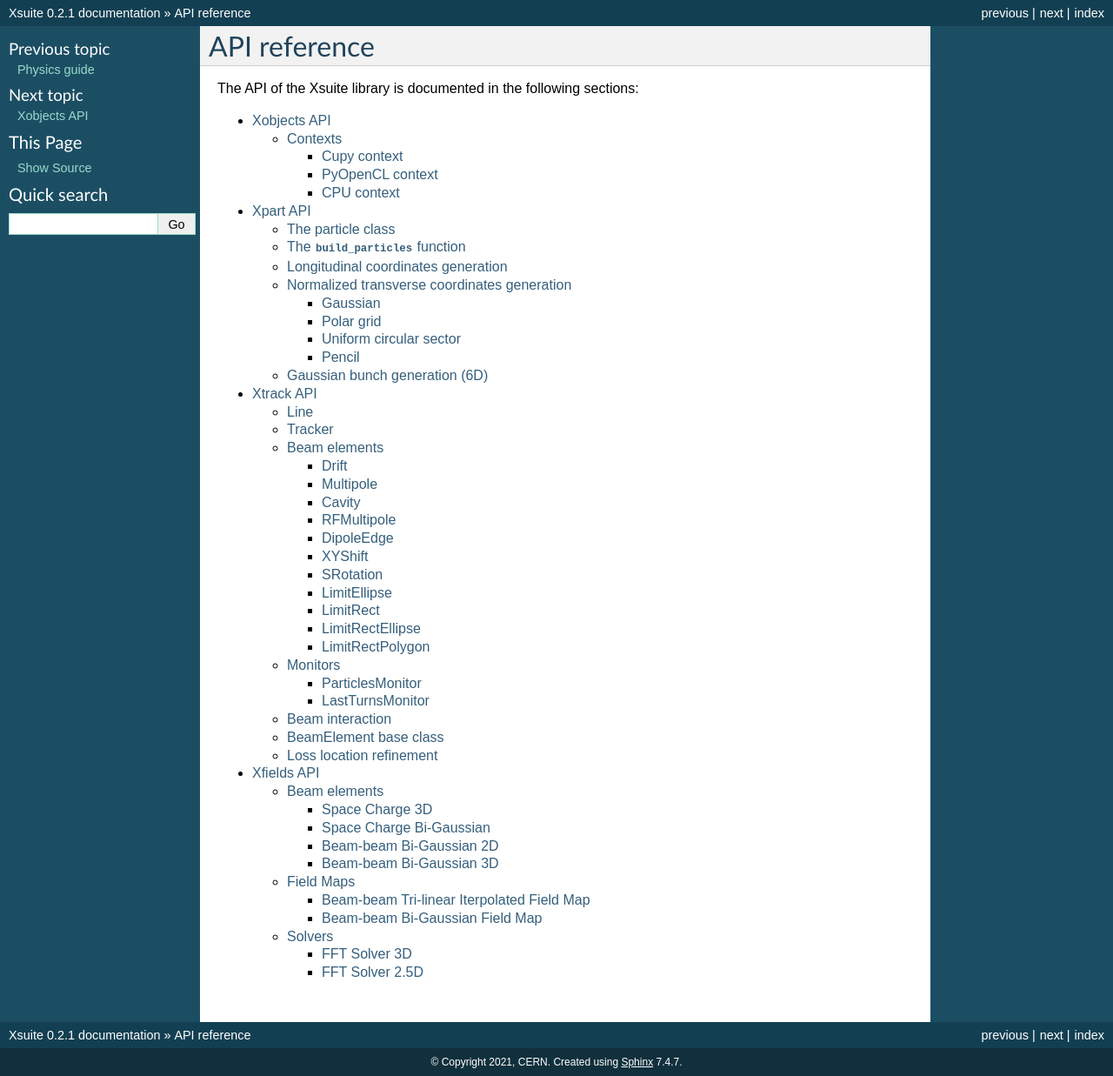
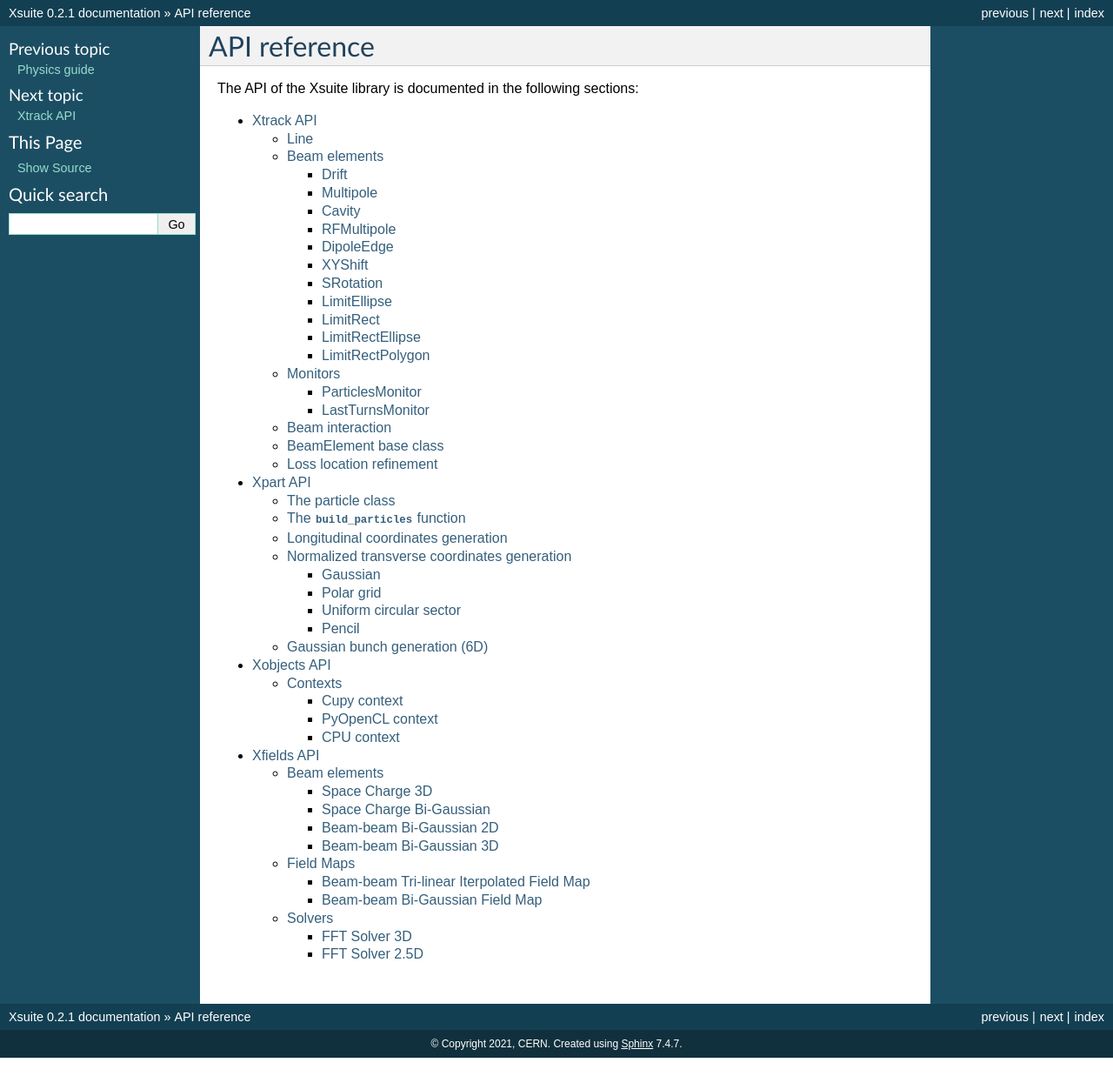
Before and after one commit to xsuite/xsuite, a Sphinx documentation site: the page built from docs/apireference.rst, in a window 1280 px wide. Shown: the whole page at 87% size. Built offline with Sphinx 7.4.7, drawn with Linux system fonts in a browser that asks for light colours; after the commit the page ends 1216 px from its top, so only the background shows below that.

```diff
--- a/docs/apireference.rst
+++ b/docs/apireference.rst
@@ -6,7 +6,7 @@ The API of the Xsuite library is documented in the following sections:
 .. toctree::
    :maxdepth: 3
 
+   apixtrack
+   apixpart
    apixobjects
-   apixpart
-   apixtrack
    apixfields
```
Also changed, not shown: docs/apixtrack.rst (+0 -11 lines).
